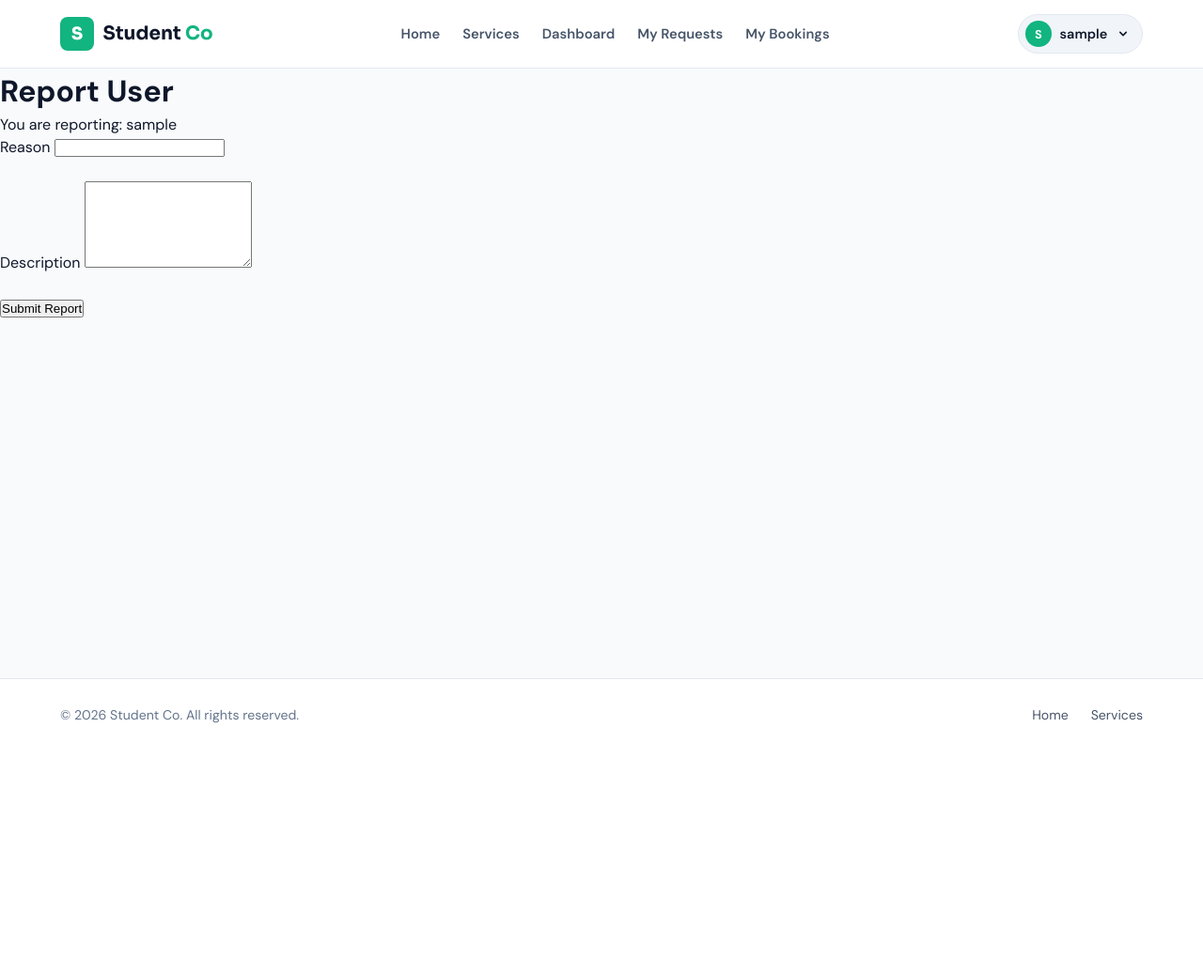
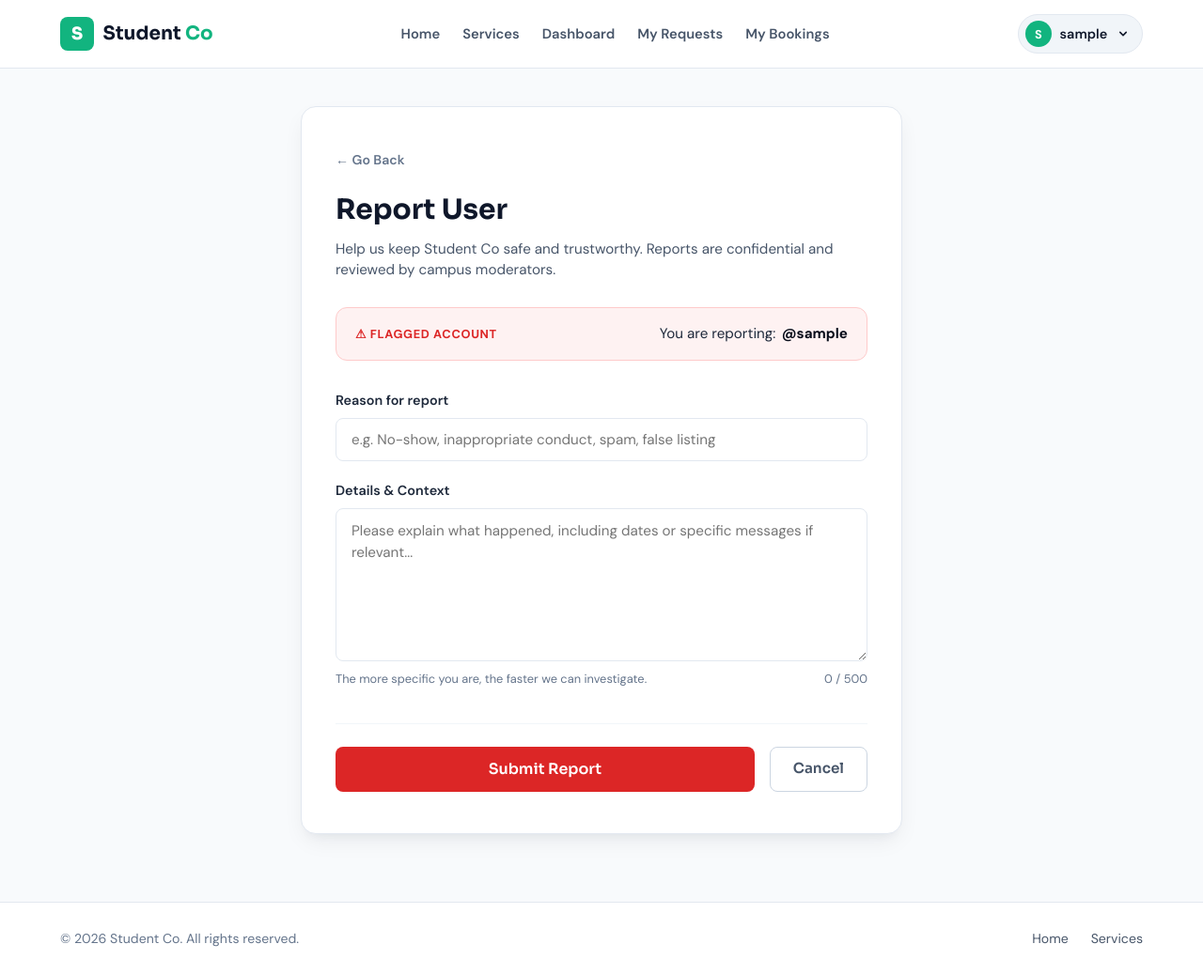
Before and after one commit to thandekamamnguni-glitch/student-co, a Django app: a page that uses templates/reports/create_report.html in a window 1280 px wide. Shown: the whole page at 94% size. Before the commit the page ends 770 px from the top, so only its background shows below. Run offline with Django 5.2, Linux system fonts and the light colour scheme; the visitor is signed in with stand-in values (Sample User, id 1); data comes from the database, SQL or seed files in the repository.

Commit message:
Update report page

```diff
--- /dev/null
+++ b/static/css/pages/create_report.css
@@ -0,0 +1,257 @@
+/* ==========================================================================
+   Student Co - Report Form Styles
+   Path: static/css/pages/reports.css
+   ========================================================================== */
+
+:root {
+  --navy-950: #080d1a;
+  --navy-900: #0f172a;
+  --navy-800: #1e293b;
+  --navy-600: #475569;
+  --navy-500: #64748b;
+  --navy-300: #cbd5e1;
+  --navy-200: #e2e8f0;
+  --navy-100: #f1f5f9;
+  --bg-page: #f8fafc;
+  --card-bg: #ffffff;
+  --danger: #dc2626;
+  --danger-hover: #b91c1c;
+  --danger-bg: #fef2f2;
+  --danger-border: #fecaca;
+  --green-500: #12b47f;
+  --font-heading: 'Sora', sans-serif;
+  --font-body: 'DM Sans', sans-serif;
+  --radius-sm: 8px;
+  --radius-md: 12px;
+  --radius-lg: 16px;
+  --shadow-card: 0 10px 25px -5px rgba(15, 23, 42, 0.08), 0 8px 10px -6px rgba(15, 23, 42, 0.04);
+}
+
+*, *::before, *::after {
+  box-sizing: border-box;
+}
+
+.report-page-wrapper {
+  max-width: 680px;
+  margin: 2.5rem auto 4.5rem;
+  padding: 0 1.25rem;
+  font-family: var(--font-body);
+}
+
+.report-card {
+  background: var(--card-bg);
+  border: 1px solid var(--navy-200);
+  border-radius: var(--radius-lg);
+  padding: 2.75rem 2.25rem;
+  box-shadow: var(--shadow-card);
+}
+
+@media (max-width: 600px) {
+  .report-card {
+    padding: 1.75rem 1.25rem;
+    border: none;
+    box-shadow: none;
+    background: transparent;
+  }
+}
+
+.back-link {
+  display: inline-block;
+  font-size: 0.88rem;
+  font-weight: 600;
+  color: var(--navy-500);
+  text-decoration: none;
+  margin-bottom: 1.25rem;
+  transition: color 0.15s ease;
+}
+
+.back-link:hover {
+  color: var(--navy-900);
+}
+
+.report-header h1 {
+  font-family: var(--font-heading);
+  font-size: 1.85rem;
+  font-weight: 700;
+  color: var(--navy-900);
+  margin: 0 0 0.5rem 0;
+}
+
+.report-sub {
+  color: var(--navy-600);
+  font-size: 0.95rem;
+  line-height: 1.5;
+  margin: 0 0 1.75rem 0;
+}
+
+/* User Target Banner */
+.user-target-banner {
+  display: flex;
+  align-items: center;
+  justify-content: space-between;
+  background: var(--danger-bg);
+  border: 1px solid var(--danger-border);
+  border-radius: var(--radius-md);
+  padding: 1rem 1.25rem;
+  margin-bottom: 2rem;
+  flex-wrap: wrap;
+  gap: 0.5rem;
+}
+
+.banner-badge {
+  font-size: 0.8rem;
+  font-weight: 700;
+  color: var(--danger);
+  text-transform: uppercase;
+  letter-spacing: 0.05em;
+}
+
+.banner-info {
+  display: flex;
+  align-items: center;
+  gap: 0.4rem;
+  font-size: 0.95rem;
+  color: var(--navy-800);
+}
+
+.banner-info strong {
+  color: var(--navy-950);
+}
+
+/* Form Styles */
+.report-form {
+  display: flex;
+  flex-direction: column;
+  gap: 1.35rem;
+}
+
+.form-group {
+  display: flex;
+  flex-direction: column;
+  gap: 0.45rem;
+}
+
+.form-group label {
+  font-size: 0.9rem;
+  font-weight: 600;
+  color: var(--navy-800);
+}
+
+.form-group input,
+.form-group textarea {
+  width: 100%;
+  font-family: inherit;
+  font-size: 0.95rem;
+  padding: 0.75rem 1rem;
+  border: 1.5px solid var(--navy-200);
+  border-radius: var(--radius-sm);
+  background: #ffffff;
+  color: var(--navy-900);
+  outline: none;
+  transition: border-color 0.15s ease, box-shadow 0.15s ease;
+}
+
+.form-group input:focus,
+.form-group textarea:focus {
+  border-color: var(--danger);
+  box-shadow: 0 0 0 3px rgba(220, 38, 38, 0.12);
+}
+
+.form-group textarea {
+  resize: vertical;
+  min-height: 140px;
+  line-height: 1.5;
+}
+
+.textarea-footer {
+  display: flex;
+  justify-content: space-between;
+  align-items: center;
+  font-size: 0.8rem;
+  color: var(--navy-500);
+  margin-top: 2px;
+}
+
+.char-count {
+  font-variant-numeric: tabular-nums;
+}
+
+/* Error States */
+.form-group input.input-error,
+.form-group textarea.input-error {
+  border-color: var(--danger);
+}
+
+.field-error {
+  font-size: 0.8rem;
+  color: var(--danger);
+  display: none;
+  margin-top: 2px;
+}
+
+.field-error.active {
+  display: block;
+}
+
+/* Actions */
+.form-actions {
+  display: flex;
+  align-items: center;
+  gap: 1rem;
+  margin-top: 1rem;
+  padding-top: 1.5rem;
+  border-top: 1px solid var(--navy-100);
+}
+
+.btn-submit-report {
+  flex: 1;
+  height: 48px;
+  background: var(--danger);
+  color: #ffffff;
+  border: none;
+  border-radius: var(--radius-sm);
+  font-family: var(--font-heading);
+  font-size: 1rem;
+  font-weight: 600;
+  cursor: pointer;
+  transition: background-color 0.15s ease, transform 0.05s ease;
+  display: inline-flex;
+  align-items: center;
+  justify-content: center;
+}
+
+.btn-submit-report:hover {
+  background: var(--danger-hover);
+}
+
+.btn-submit-report:active {
+  transform: translateY(1px);
+}
+
+.btn-submit-report:disabled {
+  opacity: 0.7;
+  cursor: not-allowed;
+}
+
+.btn-cancel {
+  display: inline-flex;
+  align-items: center;
+  justify-content: center;
+  height: 48px;
+  padding: 0 1.5rem;
+  background: transparent;
+  color: var(--navy-600);
+  border: 1.5px solid var(--navy-300);
+  border-radius: var(--radius-sm);
+  text-decoration: none;
+  font-family: var(--font-heading);
+  font-size: 0.95rem;
+  font-weight: 600;
+  transition: all 0.15s ease;
+}
+
+.btn-cancel:hover {
+  border-color: var(--navy-600);
+  color: var(--navy-900);
+  background: var(--navy-100);
+}
--- /dev/null
+++ b/static/js/pages/create_report.js
@@ -0,0 +1,85 @@
+/**
+ * Student Co - Report User Form Interactivity
+ * Path: static/js/pages/reports.js
+ */
+
+document.addEventListener('DOMContentLoaded', () => {
+  const form = document.getElementById('report-form');
+  if (!form) return;
+
+  const reasonInput = document.getElementById('id_reason');
+  const descInput = document.getElementById('id_description');
+  const counterEl = document.getElementById('char-counter');
+  const submitBtn = form.querySelector('.btn-submit-report');
+
+  // Character Counter for Description
+  if (descInput && counterEl) {
+    descInput.addEventListener('input', () => {
+      const len = descInput.value.length;
+      counterEl.textContent = `${len} / 500`;
+      if (len > 500) {
+        counterEl.style.color = 'var(--danger)';
+      } else {
+        counterEl.style.color = 'var(--navy-500)';
+      }
+    });
+  }
+
+  function clearError(input, errorId) {
+    if (input) input.classList.remove('input-error');
+    const err = document.getElementById(errorId);
+    if (err) {
+      err.textContent = '';
+      err.classList.remove('active');
+    }
+  }
+
+  function setError(input, errorId, msg) {
+    if (input) input.classList.add('input-error');
+    const err = document.getElementById(errorId);
+    if (err) {
+      err.textContent = msg;
+      err.classList.add('active');
+    }
+  }
+
+  reasonInput?.addEventListener('input', () => clearError(reasonInput, 'reason-error'));
+  descInput?.addEventListener('input', () => clearError(descInput, 'desc-error'));
+
+  form.addEventListener('submit', (e) => {
+    let isValid = true;
+
+    if (!reasonInput.value.trim()) {
+      setError(reasonInput, 'reason-error', 'Please provide a reason for the report.');
+      isValid = false;
+    } else if (reasonInput.value.trim().length < 3) {
+      setError(reasonInput, 'reason-error', 'Reason must be at least 3 characters.');
+      isValid = false;
+    }
+
+    if (!descInput.value.trim()) {
+      setError(descInput, 'desc-error', 'Please provide details explaining what occurred.');
+      isValid = false;
+    } else if (descInput.value.trim().length < 15) {
+      setError(descInput, 'desc-error', 'Please provide a more detailed description (at least 15 characters).');
+      isValid = false;
+    }
+
+    if (!isValid) {
+      e.preventDefault();
+      return;
+    }
+
+    const confirmSubmit = confirm('Are you sure you want to submit this report? Our safety team will review it.');
+    if (!confirmSubmit) {
+      e.preventDefault();
+      return;
+    }
+
+    // Double-submit prevention
+    if (submitBtn) {
+      submitBtn.disabled = true;
+      submitBtn.textContent = 'Submitting Report...';
+    }
+  });
+});
--- a/templates/reports/create_report.html
+++ b/templates/reports/create_report.html
@@ -1,46 +1,71 @@
 {% extends "base.html" %}
+{% load static %}
+
+{% block title %}Report User | Student Co{% endblock %}
+
+{% block extra_css %}
+<link rel="stylesheet" href="{% static 'css/pages/create_report.css' %}">
+{% endblock %}
 
 {% block content %}
+<div class="report-page-wrapper">
+    <div class="report-card">
+        <div class="report-header">
+            <a href="javascript:history.back()" class="back-link">&larr; Go Back</a>
+            <h1>Report User</h1>
+            <p class="report-sub">
+                Help us keep Student Co safe and trustworthy. Reports are confidential and reviewed by campus moderators.
+            </p>
+        </div>
 
-<div class="container">
+        <div class="user-target-banner">
+            <span class="banner-badge">&#9888; Flagged Account</span>
+            <div class="banner-info">
+                <span>You are reporting:</span>
+                <strong>@{{ reported_user.username }}</strong>
+            </div>
+        </div>
 
-    <h1>Report User</h1>
-
-    <p>
-        You are reporting:
-        {{ reported_user.username }}
-    </p>
-
-    <form method="POST">
-
+        <form method="POST" class="report-form" id="report-form" novalidate>
             {% csrf_token %}
 
-        <label>Reason</label>
-
+            <div class="form-group">
+                <label for="id_reason">Reason for report</label>
                 <input
                     type="text"
+                    id="id_reason"
                     name="reason"
+                    placeholder="e.g. No-show, inappropriate conduct, spam, false listing"
                     required
                 >
+                <span class="field-error" id="reason-error"></span>
+            </div>
 
-        <br><br>
-
-        <label>Description</label>
-
+            <div class="form-group">
+                <label for="id_description">Details & Context</label>
                 <textarea
+                    id="id_description"
                     name="description"
                     rows="6"
+                    placeholder="Please explain what happened, including dates or specific messages if relevant..."
                     required
                 ></textarea>
-
-        <br><br>
-
-        <button type="submit">
-            Submit Report
-        </button>
-
-    </form>
-
+                <div class="textarea-footer">
+                    <span class="field-hint">The more specific you are, the faster we can investigate.</span>
+                    <span class="char-count" id="char-counter">0 / 500</span>
+                </div>
+                <span class="field-error" id="desc-error"></span>
             </div>
 
+            <div class="form-actions">
+                <button type="submit" class="btn-submit-report">Submit Report</button>
+                <a href="javascript:history.back()" class="btn-cancel">Cancel</a>
+            </div>
+        </form>
+    </div>
+</div>
+{% endblock content %}
+
+{% block extra_js %}
+<script src="{% static 'js/pages/create_report.js' %}" defer></script>
 {% endblock %}
```
Lines whose indentation alone changed are shown as unchanged.
